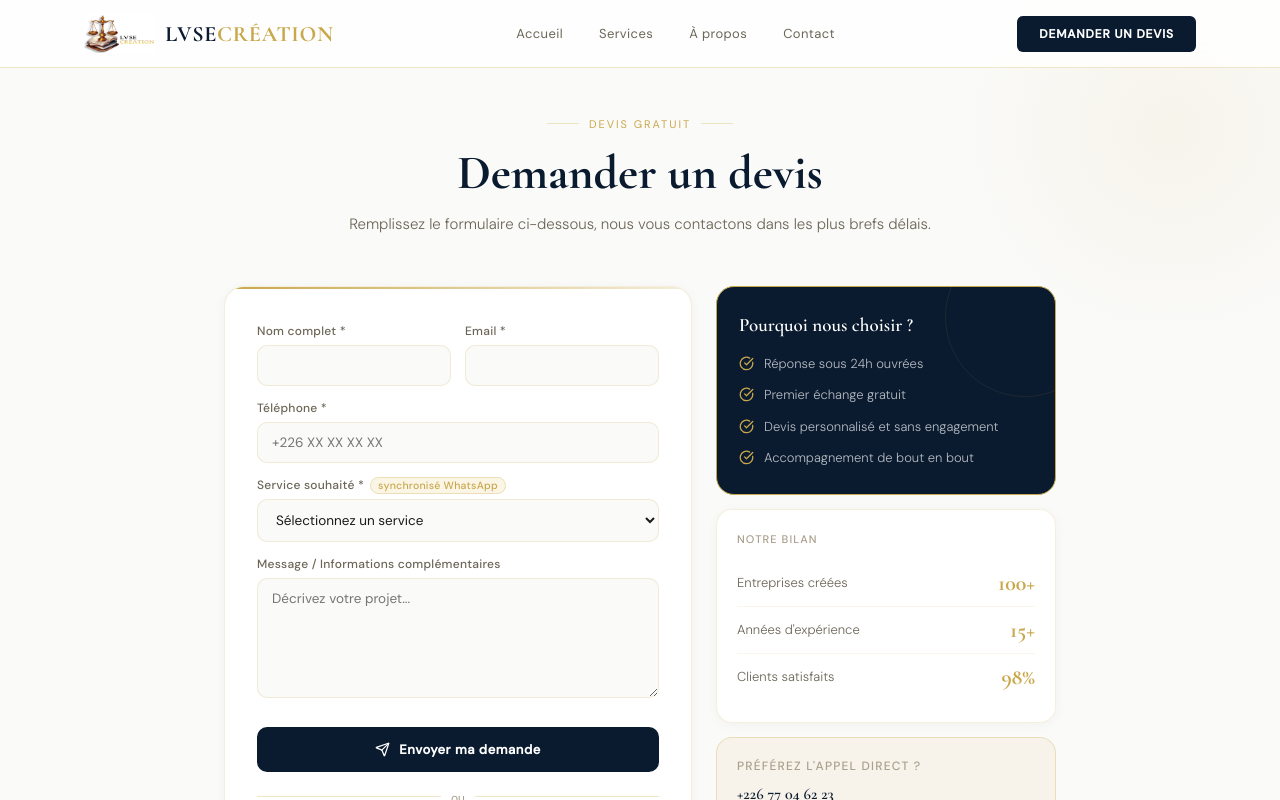
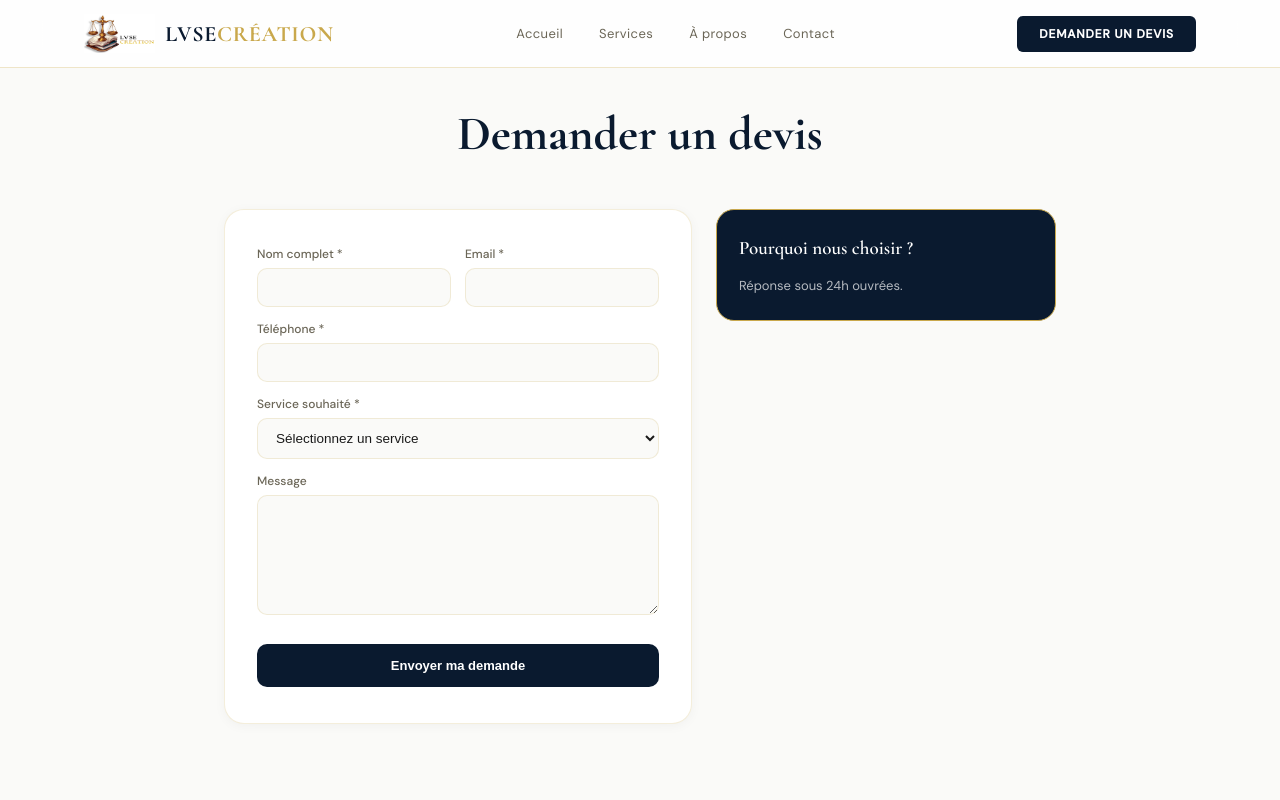
Before and after one commit to Cheickigit/lvse-creation, a Next.js app: page /devis in a window 1280 px wide. Shown: the top 800 px of the page. Built offline with nearby package versions, Linux system fonts and the light colour scheme.

Commit message:
Refactor Devis component layout and form

```diff
--- a/pages/devis.tsx
+++ b/pages/devis.tsx
@@ -5,7 +5,7 @@ import { useState } from 'react';
 import Header from '@/components/Header';
 import Footer from '@/components/Footer';
 import WhatsAppButton from '@/components/WhatsAppButton';
-import { Send, CheckCircle } from 'lucide-react';
+import { Send } from 'lucide-react';
 import { type ServiceKey } from '@/utils/whatsapp';
 
 const serviceOptions: { value: ServiceKey; label: string }[] = [
@@ -15,13 +15,6 @@ const serviceOptions: { value: ServiceKey; label: string }[] = [
   { value: 'analyse-dao',         label: 'Analyse du DAO' },
 ];
 
-const avantages = [
-  'Réponse sous 24h ouvrées',
-  'Premier échange gratuit',
-  'Devis personnalisé et sans engagement',
-  'Accompagnement de bout en bout',
-];
-
 export default function Devis() {
   const [selectedService, setSelectedService] = useState<ServiceKey | ''>('');
 
@@ -29,217 +22,81 @@ export default function Devis() {
     <>
       <Head>
         <title>Demande de devis | LVSE CRÉATION</title>
-        <meta name="description" content="Demandez un devis personnalisé pour votre projet de création d'entreprise au Burkina Faso." />
       </Head>
-
       <Header />
 
-      <main style={{ paddingTop: '108px', paddingBottom: '90px', background: 'var(--off)', minHeight: '100vh', position: 'relative', overflow: 'hidden' }}>
-
-        {/* Blobs décoratifs */}
-        <div style={{ position:'absolute', top:'-80px', right:'-100px', width:'420px', height:'420px', borderRadius:'50%', background:'radial-gradient(circle, rgba(201,168,76,0.08) 0%, transparent 70%)', pointerEvents:'none' }} />
-        <div style={{ position:'absolute', bottom:'-60px', left:'-60px', width:'300px', height:'300px', borderRadius:'50%', background:'radial-gradient(circle, rgba(201,168,76,0.05) 0%, transparent 70%)', pointerEvents:'none' }} />
-
-        <div className="container-custom" style={{ position: 'relative', zIndex: 1, maxWidth: '920px' }}>
-
-          {/* Header */}
+      <main style={{ paddingTop: '108px', paddingBottom: '90px', background: 'var(--off)', minHeight: '100vh' }}>
+        <div className="container-custom" style={{ maxWidth: '920px' }}>
           <div style={{ textAlign: 'center', marginBottom: '48px' }}>
-            <div style={{ display:'inline-flex', alignItems:'center', gap:'10px', fontSize:'11px', letterSpacing:'0.18em', textTransform:'uppercase', color:'var(--gold)', marginBottom:'16px' }}>
-              <span style={{ width:'32px', height:'1px', background:'var(--gold-border)', display:'block' }} />
-              Devis gratuit
-              <span style={{ width:'32px', height:'1px', background:'var(--gold-border)', display:'block' }} />
-            </div>
             <h1 style={{ fontFamily:"'Cormorant Garamond', serif", fontSize:'clamp(32px, 4vw, 48px)', fontWeight:700, color:'var(--navy)', lineHeight:1.1, marginBottom:'12px' }}>
               Demander un devis
             </h1>
-            <p style={{ fontSize:'15px', color:'var(--text-muted)', lineHeight:1.75, fontWeight:300 }}>
-              Remplissez le formulaire ci-dessous, nous vous contactons dans les plus brefs délais.
-            </p>
           </div>
 
-          {/* Grid */}
-          <div style={{ display:'grid', gridTemplateColumns:'1fr 340px', gap:'24px', alignItems:'start' }}>
-
-            {/* Formulaire */}
-            <div style={{ background:'var(--white)', border:'1px solid rgba(201,168,76,0.2)', borderRadius:'20px', padding:'36px 32px', boxShadow:'var(--shadow-sm)', position:'relative', overflow:'hidden' }}>
-              <div style={{ position:'absolute', top:0, left:0, right:0, height:'2px', background:'linear-gradient(90deg, var(--gold), rgba(201,168,76,0.2))' }} />
-
+          {/* GRILLE DEVIS */}
+          <div className="devis-layout" style={{ display:'grid', gridTemplateColumns:'1fr 340px', gap:'24px', alignItems:'start' }}>
+            <div style={{ background:'var(--white)', border:'1px solid rgba(201,168,76,0.2)', borderRadius:'20px', padding:'36px 32px', boxShadow:'var(--shadow-sm)' }}>
               <form action="https://formspree.io/f/mwvrjkpl" method="POST" target="_blank">
-                <input type="hidden" name="_subject" value="📋 Nouvelle demande de devis - LVSE" />
-
-                {/* Nom + Email */}
-                <div style={{ display:'grid', gridTemplateColumns:'1fr 1fr', gap:'14px', marginBottom:'14px' }}>
+                {/* GRILLE NOM/EMAIL */}
+                <div className="devis-form-row" style={{ display:'grid', gridTemplateColumns:'1fr 1fr', gap:'14px', marginBottom:'14px' }}>
                   <div>
                     <label style={labelStyle}>Nom complet *</label>
-                    <input type="text" name="name" required style={inputStyle}
-                      onFocus={(e) => focusInput(e.currentTarget)}
-                      onBlur={(e) => blurInput(e.currentTarget)} />
+                    <input type="text" name="name" required style={inputStyle} />
                   </div>
                   <div>
                     <label style={labelStyle}>Email *</label>
-                    <input type="email" name="email" required style={inputStyle}
-                      onFocus={(e) => focusInput(e.currentTarget)}
-                      onBlur={(e) => blurInput(e.currentTarget)} />
+                    <input type="email" name="email" required style={inputStyle} />
                   </div>
                 </div>
-
-                {/* Téléphone */}
                 <div style={{ marginBottom:'14px' }}>
                   <label style={labelStyle}>Téléphone *</label>
-                  <input type="tel" name="phone" required placeholder="+226 XX XX XX XX" style={inputStyle}
-                    onFocus={(e) => focusInput(e.currentTarget)}
-                    onBlur={(e) => blurInput(e.currentTarget)} />
+                  <input type="tel" name="phone" required style={inputStyle} />
                 </div>
-
-                {/* Service — synchronisé WhatsApp */}
                 <div style={{ marginBottom:'14px' }}>
-                  <label style={labelStyle}>
-                    Service souhaité *
-                    <span style={{ marginLeft:'6px', fontSize:'10.5px', color:'var(--gold)', background:'var(--gold-light)', padding:'1px 7px', borderRadius:'10px', border:'1px solid var(--gold-border)' }}>
-                      synchronisé WhatsApp
-                    </span>
-                  </label>
-                  <select
-                    name="service"
-                    required
-                    value={selectedService}
-                    onChange={(e) => setSelectedService(e.target.value as ServiceKey)}
-                    style={{ ...inputStyle, cursor:'pointer' }}
-                    onFocus={(e) => focusInput(e.currentTarget)}
-                    onBlur={(e) => blurInput(e.currentTarget)}
-                  >
+                  <label style={labelStyle}>Service souhaité *</label>
+                  <select name="service" required value={selectedService} onChange={(e) => setSelectedService(e.target.value as ServiceKey)} style={inputStyle}>
                     <option value="">Sélectionnez un service</option>
                     {serviceOptions.map((opt) => (
                       <option key={opt.value} value={opt.value}>{opt.label}</option>
                     ))}
                   </select>
                 </div>
-
-                {/* Message */}
                 <div style={{ marginBottom:'24px' }}>
-                  <label style={labelStyle}>Message / Informations complémentaires</label>
-                  <textarea
-                    name="message"
-                    rows={5}
-                    placeholder="Décrivez votre projet..."
-                    style={{ ...inputStyle, resize:'vertical', minHeight:'120px' }}
-                    onFocus={(e) => focusInput(e.currentTarget)}
-                    onBlur={(e) => blurInput(e.currentTarget)}
-                  />
+                  <label style={labelStyle}>Message</label>
+                  <textarea name="message" rows={5} style={{ ...inputStyle, minHeight:'120px' }} />
                 </div>
-
-                {/* Boutons */}
-                <div style={{ display:'flex', flexDirection:'column', gap:'10px' }}>
-                  <button
-                    type="submit"
-                    style={{ width:'100%', display:'flex', alignItems:'center', justifyContent:'center', gap:'9px', background:'var(--navy)', color:'var(--white)', padding:'14px', borderRadius:'10px', fontSize:'13px', fontWeight:600, letterSpacing:'0.04em', border:'none', cursor:'pointer', transition:'all 0.2s', fontFamily:"'DM Sans', sans-serif" }}
-                    onMouseEnter={(e) => { const el = e.currentTarget as HTMLElement; el.style.background='var(--navy2)'; el.style.transform='translateY(-1px)'; el.style.boxShadow='0 6px 20px rgba(10,26,47,0.25)'; }}
-                    onMouseLeave={(e) => { const el = e.currentTarget as HTMLElement; el.style.background='var(--navy)'; el.style.transform='translateY(0)'; el.style.boxShadow='none'; }}
-                  >
-                    <Send size={15} />
-                    Envoyer ma demande
-                  </button>
-
-                  {/* Séparateur */}
-                  <div style={{ textAlign:'center', position:'relative', padding:'4px 0' }}>
-                    <span style={{ fontSize:'12px', color:'var(--text-dim)', background:'var(--white)', padding:'0 10px', position:'relative', zIndex:1 }}>ou</span>
-                    <div style={{ position:'absolute', top:'50%', left:0, right:0, height:'1px', background:'var(--gold-border)', zIndex:0 }} />
-                  </div>
-
-                  <WhatsAppButton
-                    service={selectedService || 'devis'}
-                    label="Continuer sur WhatsApp"
-                    variant="outline"
-                    size="md"
-                    fullWidth
-                  />
-                </div>
-
-                <p style={{ fontSize:'11.5px', color:'var(--text-dim)', textAlign:'center', marginTop:'14px', lineHeight:1.6 }}>
-                  En soumettant ce formulaire, vous acceptez que vos données soient utilisées pour vous recontacter.
-                </p>
+                <button type="submit" style={{ width:'100%', background:'var(--navy)', color:'var(--white)', padding:'14px', borderRadius:'10px', fontSize:'13px', fontWeight:600, border:'none', cursor:'pointer' }}>
+                  Envoyer ma demande
+                </button>
               </form>
             </div>
 
-            {/* Sidebar */}
-            <div style={{ display:'flex', flexDirection:'column', gap:'14px', position:'sticky', top:'88px' }}>
-
-              {/* Avantages */}
-              <div style={{ background:'var(--navy)', border:'1px solid var(--gold)', borderRadius:'18px', padding:'26px 22px', position:'relative', overflow:'hidden' }}>
-                <div style={{ position:'absolute', top:'-50px', right:'-50px', width:'160px', height:'160px', borderRadius:'50%', border:'1px solid rgba(201,168,76,0.1)', pointerEvents:'none' }} />
-                <h3 style={{ fontFamily:"'Cormorant Garamond', serif", fontSize:'19px', fontWeight:600, color:'var(--white)', marginBottom:'18px', position:'relative' }}>
-                  Pourquoi nous choisir ?
-                </h3>
-                <div style={{ display:'flex', flexDirection:'column', gap:'12px', position:'relative' }}>
-                  {avantages.map((av, i) => (
-                    <div key={i} style={{ display:'flex', alignItems:'center', gap:'10px' }}>
-                      <CheckCircle size={15} color="var(--gold)" strokeWidth={2} style={{ flexShrink:0 }} />
-                      <span style={{ fontSize:'13px', color:'rgba(255,255,255,0.7)', lineHeight:1.5, fontWeight:300 }}>{av}</span>
-                    </div>
-                  ))}
-                </div>
-              </div>
-
-              {/* Stats */}
-              <div style={{ background:'var(--white)', border:'1px solid rgba(201,168,76,0.18)', borderRadius:'16px', padding:'22px 20px', boxShadow:'var(--shadow-sm)' }}>
-                <div style={{ fontSize:'11px', color:'var(--text-dim)', textTransform:'uppercase', letterSpacing:'0.1em', fontWeight:500, marginBottom:'14px' }}>
-                  Notre bilan
-                </div>
-                {[
-                  { val: '100+', lbl: 'Entreprises créées' },
-                  { val: '15+',  lbl: "Années d'expérience" },
-                  { val: '98%',  lbl: 'Clients satisfaits' },
-                ].map((stat, i) => (
-                  <div key={i} style={{ display:'flex', justifyContent:'space-between', alignItems:'center', padding:'10px 0', borderBottom: i < 2 ? '1px solid rgba(201,168,76,0.1)' : 'none' }}>
-                    <span style={{ fontSize:'13px', color:'var(--text-muted)', fontWeight:300 }}>{stat.lbl}</span>
-                    <span style={{ fontFamily:"'Cormorant Garamond', serif", fontSize:'22px', fontWeight:700, color:'var(--gold)' }}>{stat.val}</span>
-                  </div>
-                ))}
-              </div>
-
-              {/* Contact direct */}
-              <div style={{ background:'var(--cream)', border:'1px solid var(--gold-border)', borderRadius:'16px', padding:'20px' }}>
-                <div style={{ fontSize:'12px', color:'var(--text-dim)', textTransform:'uppercase', letterSpacing:'0.1em', fontWeight:500, marginBottom:'10px' }}>
-                  Préférez l'appel direct ?
-                </div>
-                <a href="tel:+22677046223" style={{ fontSize:'16px', fontFamily:"'Cormorant Garamond', serif", fontWeight:600, color:'var(--navy)', textDecoration:'none', display:'block', marginBottom:'10px' }}>
-                  +226 77 04 62 23
-                </a>
-                <p style={{ fontSize:'12px', color:'var(--text-dim)', lineHeight:1.6, fontWeight:300 }}>
-                  Lun–Ven : 8h–18h<br />Sam : 9h–13h
-                </p>
-              </div>
-
+            <div style={{ background:'var(--navy)', border:'1px solid var(--gold)', borderRadius:'18px', padding:'26px 22px' }}>
+              <h3 style={{ fontFamily:"'Cormorant Garamond', serif", fontSize:'19px', fontWeight:600, color:'var(--white)', marginBottom:'18px' }}>
+                Pourquoi nous choisir ?
+              </h3>
+              <p style={{ fontSize:'13px', color:'rgba(255,255,255,0.7)' }}>Réponse sous 24h ouvrées.</p>
             </div>
           </div>
         </div>
       </main>
+      <Footer />
 
-      <Footer />
+      <style jsx>{`
+        @media (max-width: 900px) {
+          .devis-layout, .devis-form-row {
+            grid-template-columns: 1fr !important;
+          }
+        }
+        @media (max-width: 500px) {
+          .devis-layout > div {
+            padding: 24px 20px !important;
+          }
+        }
+      `}</style>
     </>
   );
 }
 
-const labelStyle: React.CSSProperties = {
-  display: 'block', fontSize: '12px', fontWeight: 500,
-  color: 'var(--text-muted)', marginBottom: '6px', letterSpacing: '0.02em',
-};
-
-const inputStyle: React.CSSProperties = {
-  width: '100%', padding: '11px 14px', fontSize: '13.5px',
-  color: 'var(--text-dark)', background: 'var(--off)',
-  border: '1px solid rgba(201,168,76,0.2)', borderRadius: '10px',
-  outline: 'none', transition: 'border-color 0.2s, box-shadow 0.2s',
-  fontFamily: "'DM Sans', sans-serif",
-};
-
-function focusInput(el: HTMLElement) {
-  el.style.borderColor = 'var(--gold)';
-  el.style.boxShadow = '0 0 0 3px rgba(201,168,76,0.1)';
-  el.style.background = 'var(--white)';
-}
-function blurInput(el: HTMLElement) {
-  el.style.borderColor = 'rgba(201,168,76,0.2)';
-  el.style.boxShadow = 'none';
-  el.style.background = 'var(--off)';
-}
+const labelStyle: React.CSSProperties = { display: 'block', fontSize: '12px', fontWeight: 500, color: 'var(--text-muted)', marginBottom: '6px' };
+const inputStyle: React.CSSProperties = { width: '100%', padding: '11px 14px', fontSize: '13.5px', color: 'var(--text-dark)', background: 'var(--off)', border: '1px solid rgba(201,168,76,0.2)', borderRadius: '10px', outline: 'none' };
```
